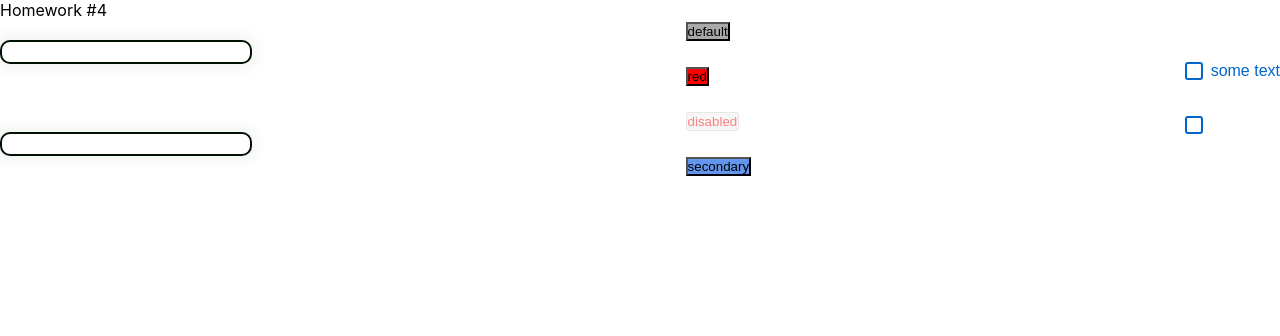
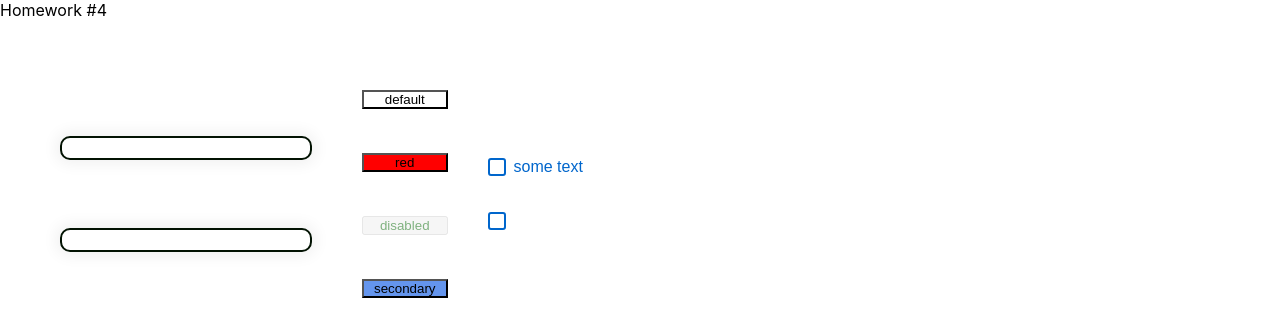
Before and after one commit to Alex666000/DZ_auto, a React (Create React App) app: page / in a window 1280 px wide. Shown: the top 336 px of the page. Built offline with nearby package versions, Linux system fonts and the light colour scheme.

Commit message:
4 - ДЗ - смешение классов готово условный рендеринг - ujnjdj!

```diff
--- a/src/s2-homeworks/hw04/Stand.module.css
+++ b/src/s2-homeworks/hw04/Stand.module.css
@@ -1,23 +1,31 @@
 .stand {
     display: flex;
-    justify-content: space-between;
+    justify-content: start;
     align-items: center;
+    margin: 20px;
+    padding: 20px;
 }
 
 .inputs {
     display: flex;
     flex-direction: column;
     gap: 48px;
+    margin: 20px;
+
 }
 
 .buttons {
     display: flex;
     flex-direction: column;
     gap: 24px;
+    margin: 20px;
+
 }
 
 .checkboxes {
     display: flex;
     flex-direction: column;
     gap: 36px;
+    margin: 30px;
+
 }
--- a/src/s2-homeworks/hw04/common/c2-SuperButton/SuperButton.module.css
+++ b/src/s2-homeworks/hw04/common/c2-SuperButton/SuperButton.module.css
@@ -1,9 +1,15 @@
 .button {
-    color: black
+    color: black;
+    width: 100%;
+    position: relative;
+    margin: 10px;
+    overflow: hidden;
+    cursor: pointer;
+
 }
 
 .disabled {
-    color: red;
+    color: black;
     opacity: 0.5;
 }
 
@@ -13,7 +19,9 @@
 }
 
 .default {
-    background-color: darkgrey;
+    background: white;
+    color: black;
+    outline: none;
 }
 
 .red {
@@ -50,5 +58,59 @@
 
 .button:disabled {
     opacity: 0.5;
+}
+.button:after {
+    display: block;
+    content: '';
+    position: absolute;
 
+    left: -130%;
+    top: 0;
+    height: 100%;
+    width: 20%;
+
+    transform: skew(45deg);
+    background-color: #ffffff;
+    opacity: 0.7;
+    z-index: 14;
 }
+.button:hover::after {
+    animation: blink 0.35s ease;
+}
+.button:hover::before {
+    display: block;
+    content: '';
+    position: absolute;
+
+    left: -100vw;
+    top: 0;
+    height: 100vh;
+    width: 300vw;
+
+    background-color: #ffffff;
+    opacity: .2;
+
+    z-index: 7;
+}
+/*.button:focus {*/
+/*    outline: #99ff99 solid 1px;*/
+
+/*}*/
+
+
+.button:active {
+    background: gold ;
+}
+
+.button:disabled {
+    color: #006500;
+    cursor: auto;
+}
+
+.button:disabled::after {
+    z-index: -1;
+}
+
+.button:disabled::before {
+    z-index: -1;
+}
--- a/src/s2-homeworks/hw04/common/c3-SuperCheckbox/SuperCheckbox.module.css
+++ b/src/s2-homeworks/hw04/common/c3-SuperCheckbox/SuperCheckbox.module.css
@@ -1,6 +1,6 @@
 .label {
     display: flex;
-    align-items: center;
+    align-items: flex-start;
 
     cursor: pointer;
 }
```
